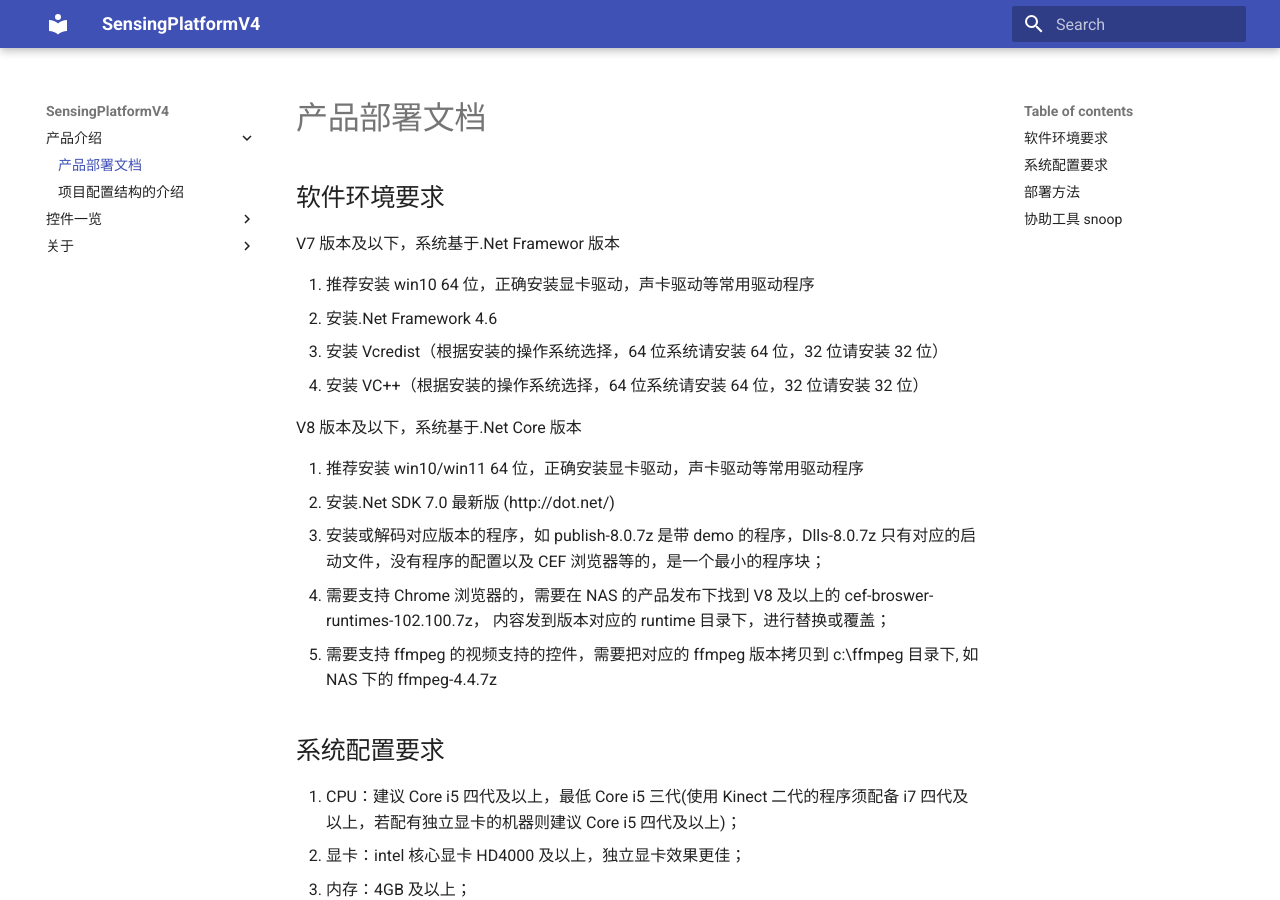
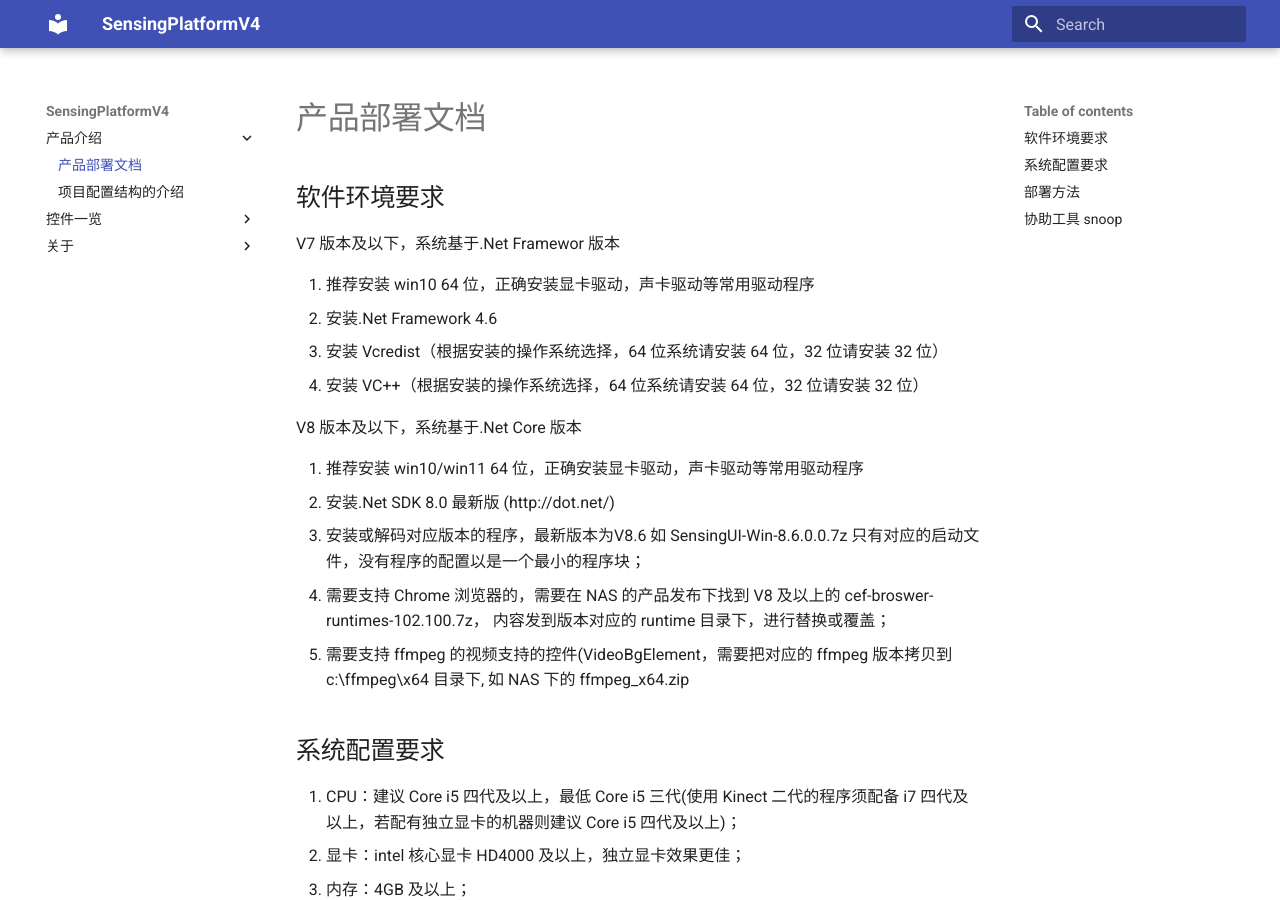
Before and after one commit to troncell/SensingPlatformDocs, an MkDocs documentation site: the page built from docs/产品介绍/产品部署文档.md, in a window 1280 px wide and 900 px high. Built offline with MkDocs 1.6.1 and Material for MkDocs 9.7.7, drawn with Linux system fonts in a browser that asks for light colours.

Commit message:
Update 产品部署文档.md

```diff
--- a/docs/产品介绍/产品部署文档.md
+++ b/docs/产品介绍/产品部署文档.md
@@ -12,10 +12,10 @@
 V8 版本及以下，系统基于.Net Core 版本
 
 1. 推荐安装 win10/win11 64 位，正确安装显卡驱动，声卡驱动等常用驱动程序
-2. 安装.Net SDK 7.0 最新版 (http://dot.net/)
-3. 安装或解码对应版本的程序，如 publish-8.0.7z 是带 demo 的程序，Dlls-8.0.7z 只有对应的启动文件，没有程序的配置以及 CEF 浏览器等的，是一个最小的程序块；
+2. 安装.Net SDK 8.0 最新版 (http://dot.net/)
+3. 安装或解码对应版本的程序，最新版本为V8.6 如 SensingUI-Win-8.6.0.0.7z 只有对应的启动文件，没有程序的配置以是一个最小的程序块；
 4. 需要支持 Chrome 浏览器的，需要在 NAS 的产品发布下找到 V8 及以上的 cef-broswer-runtimes-102.100.7z， 内容发到版本对应的 runtime 目录下，进行替换或覆盖；
-5. 需要支持 ffmpeg 的视频支持的控件，需要把对应的 ffmpeg 版本拷贝到 c:\\ffmpeg 目录下, 如 NAS 下的 ffmpeg-4.4.7z
+5. 需要支持 ffmpeg 的视频支持的控件(VideoBgElement，需要把对应的 ffmpeg 版本拷贝到 c:\\ffmpeg\\x64 目录下, 如 NAS 下的 ffmpeg_x64.zip
 
 ## 系统配置要求
 
```
